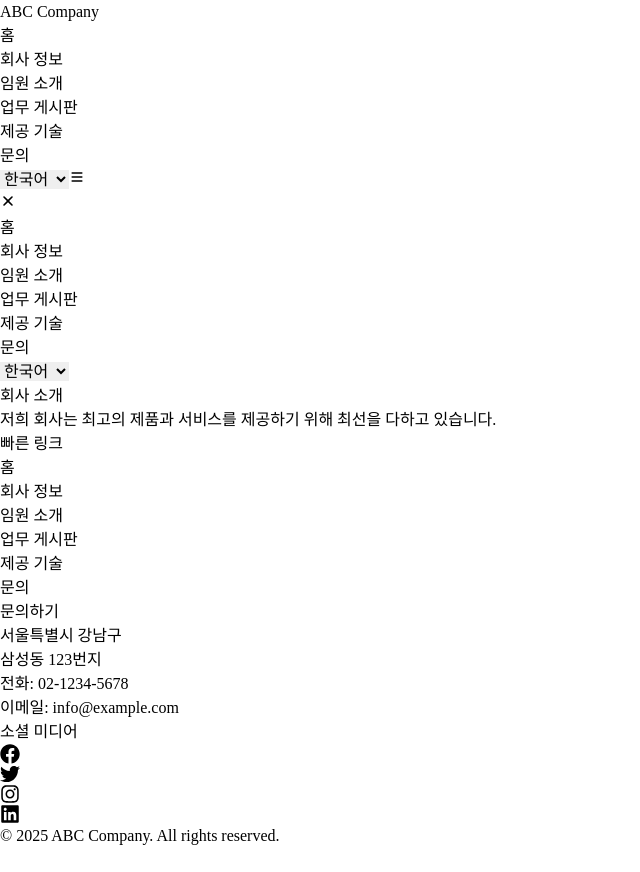
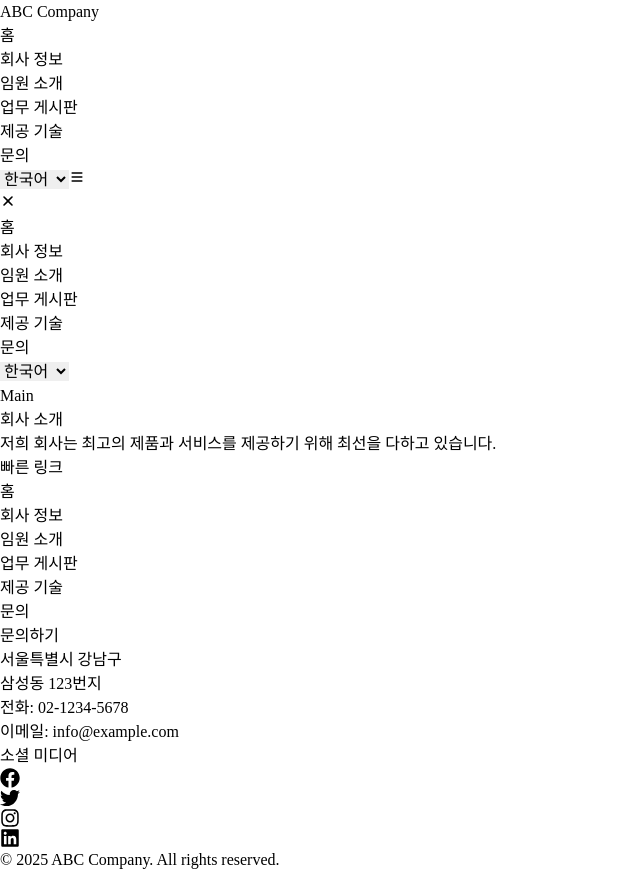
Before and after one commit to labyrinth30/company-introduction, a React (Vite) app: page / in a window 1280 px wide. Shown: the whole page, without its empty margins (0-640 px from the left). Before the commit the page ends 848 px from the top, so only its background shows below. Built offline with nearby package versions, Linux system fonts and the light colour scheme; a web font is replaced by a local one.

Commit message:
Feat: 모든 개별 페이지 생성 및 페이지별 라우팅 구현

```diff
--- a/src/App.jsx
+++ b/src/App.jsx
@@ -2,15 +2,59 @@ import "./App.css";
 import Footer from "./Components/Footer/Footer";
 import Navbar from "./Components/Navbar/Navbar";
 
-import { BrowserRouter } from "react-router-dom";
+import { createBrowserRouter, RouterProvider, Outlet } from "react-router-dom";
+import MainPage from "./Page/Main/MainPage.jsx";
+import About from "./Page/About/About.jsx";
+import Contact from "./Page/Contact/Contact.jsx";
+import Leadership from "./Page/Leadership/Leadership.jsx";
+import Board from "./Page/Board/Board.jsx";
+import Services from "./Page/Services/Services.jsx";
 
-function App() {
+function Layout() {
   return (
-    <BrowserRouter>
+    <div>
       <Navbar />
+      <Outlet />
       <Footer />
-    </BrowserRouter>
+    </div>
   );
 }
 
+const router = createBrowserRouter([
+  {
+    path: "/",
+    element: <Layout />,
+    children: [
+      {
+        index: true,
+        element: <MainPage />,
+      },
+      {
+        path: "/about",
+        element: <About />,
+      },
+      {
+        path: "/leadership",
+        element: <Leadership />,
+      },
+      {
+        path: "/board",
+        element: <Board />,
+      },
+      {
+        path: "/our-services",
+        element: <Services />,
+      },
+      {
+        path: "/contact",
+        element: <Contact />,
+      },
+    ],
+  },
+]);
+
+function App() {
+  return <RouterProvider router={router} />;
+}
+
 export default App;
--- /dev/null
+++ b/src/Page/About/About.jsx
@@ -0,0 +1,9 @@
+const About = () => {
+  return (
+    <div className="py-32">
+      <h1>About</h1>
+    </div>
+  );
+};
+
+export default About;
--- /dev/null
+++ b/src/Page/Board/Board.jsx
@@ -0,0 +1,9 @@
+const Board = () => {
+  return (
+    <div className="py-32">
+      <h1>Board</h1>
+    </div>
+  );
+};
+
+export default Board;
--- /dev/null
+++ b/src/Page/Contact/Contact.jsx
@@ -0,0 +1,9 @@
+const Contact = () => {
+  return (
+    <div className="py-32">
+      <h1>Contact</h1>
+    </div>
+  );
+};
+
+export default Contact;
--- /dev/null
+++ b/src/Page/Leadership/Leadership.jsx
@@ -0,0 +1,9 @@
+const Leadership = () => {
+  return (
+    <div className="py-32">
+      <h1>Leadership</h1>
+    </div>
+  );
+};
+
+export default Leadership;
--- /dev/null
+++ b/src/Page/Main/MainPage.jsx
@@ -0,0 +1,9 @@
+const MainPage = () => {
+  return (
+    <div className="py-32">
+      <h1>Main</h1>
+    </div>
+  );
+};
+
+export default MainPage;
--- /dev/null
+++ b/src/Page/Services/Services.jsx
@@ -0,0 +1,9 @@
+const Services = () => {
+  return (
+    <div className="py-32">
+      <h1>Services</h1>
+    </div>
+  );
+};
+
+export default Services;
```
